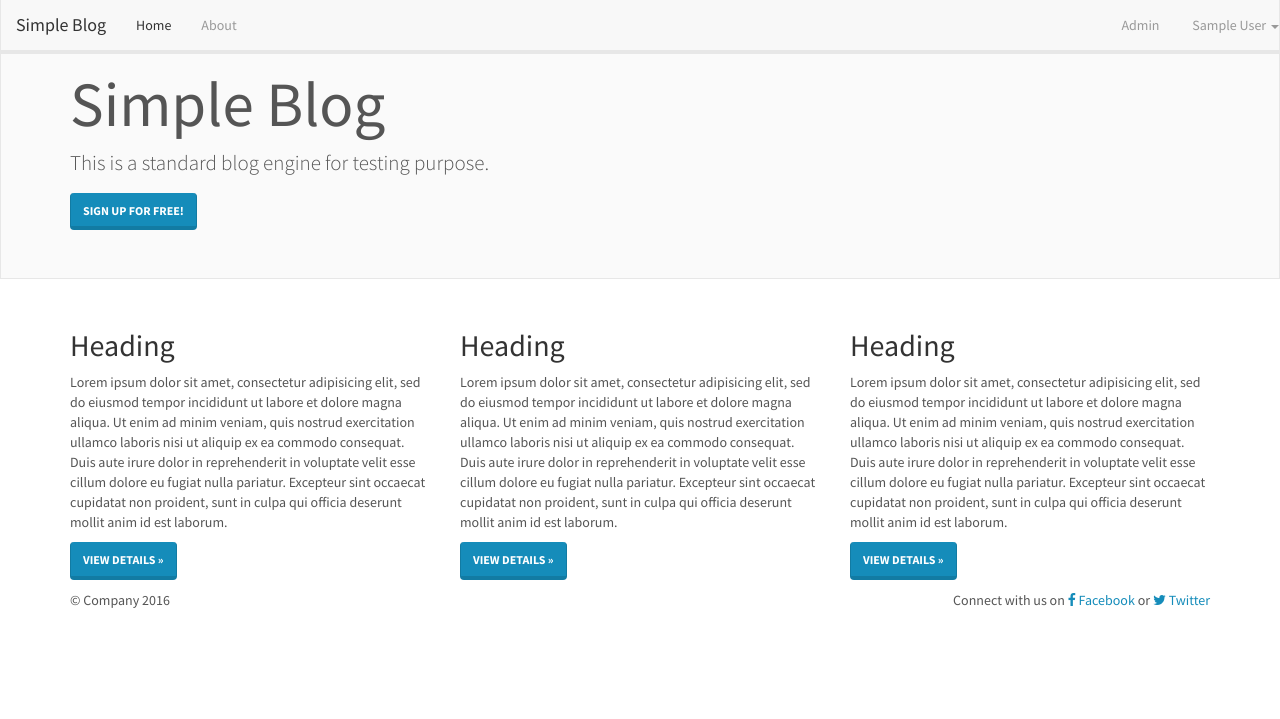
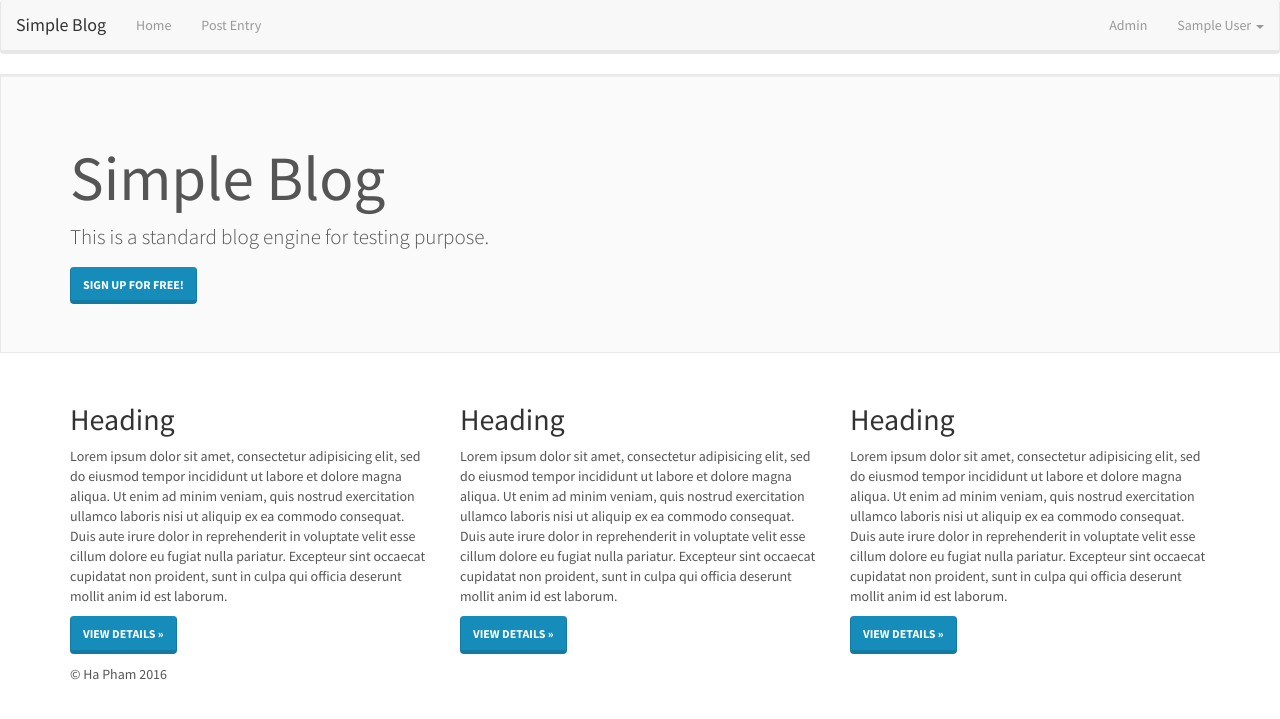
Before and after one commit to zniper/test-blog, a Django app: page / in a window 1280 px wide. Shown: the top 719 px of the page. Run offline with Django 3.2, Linux system fonts and the light colour scheme; the visitor is signed in with stand-in values (Sample User, id 1); parts of the project's set-up code (start-up, migrations or seed data) failed here and were passed over; some libraries are stand-ins or nearby versions.

Commit message:
Add some first form, views for blog entry. Improve the general style.

```diff
--- a/src/accounts/forms.py
+++ b/src/accounts/forms.py
@@ -3,11 +3,10 @@
 from django.contrib.auth.forms import AuthenticationForm
 from django.contrib.auth import get_user_model
 from django import forms
-from django.core.urlresolvers import reverse
 from django.utils.translation import ugettext_lazy as _
 
 from crispy_forms.helper import FormHelper
-from crispy_forms.layout import Layout, Submit, HTML, Field
+from crispy_forms.layout import Layout, Submit, Field
 
 User = get_user_model()
 
--- a/src/blog/urls.py
+++ b/src/blog/urls.py
@@ -2,14 +2,16 @@
 from django.contrib import admin
 from django.conf import settings
 from django.conf.urls.static import static
+
 import accounts.urls
+import content.urls
 from . import views
 
 urlpatterns = [
     url(r'^$', views.HomePage.as_view(), name='home'),
-    url(r'^about/$', views.AboutPage.as_view(), name='about'),
     url(r'^admin/', include(admin.site.urls)),
     url(r'^', include(accounts.urls, namespace='accounts')),
+    url(r'^blog/', include(content.urls, namespace='content')),
 ]
 
 # User-uploaded files like profile pics need to be served in development
--- /dev/null
+++ b/src/content/urls.py
@@ -0,0 +1,9 @@
+from django.conf.urls import url
+
+from . import views
+
+urlpatterns = [
+    url(r'^new-entry/$', views.PostEntryView.as_view(), name='post-entry'),
+    url(r'^entry-(?P<pk>\d+)/$', views.SingleEntryView.as_view(),
+        name='view-entry'),
+]
--- a/src/templates/_navbar.html
+++ b/src/templates/_navbar.html
@@ -1,2 +1,4 @@
 <li {% if active_link == "home" %}class="active"{% endif %}><a href="{% url 'home' %}">Home</a></li>
-<li {% if active_link == "about" %}class="active"{% endif %}><a href="{% url 'about' %}">About</a></li>
+{% if user.is_authenticated %}
+<li {% if active_link == "new-entry" %}class="active"{% endif %}><a href="{% url 'content:post-entry' %}">Post Entry</a></li>
+{% endif %}
--- a/src/templates/base.html
+++ b/src/templates/base.html
@@ -1,7 +1,6 @@
 <!DOCTYPE html>
 <html lang="en">
     {% load staticfiles %}
-    {% load thumbnail %}
 
   <head>
     <meta charset="utf-8">
@@ -34,7 +33,7 @@
   <body>
 
     {% block navbar %}
-    <div class="navbar navbar-default navbar-fixed-top" role="navigation">
+    <div class="navbar navbar-default" role="navigation">
         <div class="navbar-header">
           <button type="button" class="navbar-toggle" data-toggle="collapse" data-target=".navbar-collapse">
             <span class="sr-only">Toggle navigation</span>
@@ -51,7 +50,9 @@
         {% block navbar-menu %}
         <div class="collapse navbar-collapse">
           <ul class="nav navbar-nav">
-            {% block navbar-left %}{% endblock %}
+            {% block navbar-left %}
+              {% include "_navbar.html" %}
+            {% endblock %}
           </ul>
           <ul class="nav navbar-nav navbar-right">
             {% block navbar-right %}
@@ -61,11 +62,9 @@
                 {% endif %}
                 <li class="dropdown">
                   <a href="#" class="dropdown-toggle profile-menu" data-toggle="dropdown">
-			<img src="{% thumbnail user.profile.picture|default:'default_profile.png' 30x30 crop %}" alt="" />
-			{{ user.get_full_name|truncatechars:20 }}
+                    {{ user.get_full_name|default:user.username|truncatechars:20 }}
                     <span class="caret"></span>
                   </a>
-
                   <ul class="dropdown-menu" role="menu">
                     <li><a href="{% url 'accounts:logout' %}">Logout</a></li>
                   </ul>
@@ -95,12 +94,7 @@
 
     {% block container %}
     <div class="container">
-
-      <div class="starter-template">
-        <h1>New Project</h1>
-        <p class="lead">Use this document as a way to quickly start any new project.<br> All you get is this text and a mostly barebones HTML document.</p>
-      </div>
-
+      {% block content %}{% endblock content %}
     </div><!-- /.container -->
     {% endblock container %}
 
@@ -112,12 +106,7 @@
         <div class="footer">
           <div class="row">
             <div class="col-lg-6">
-              <p>&copy; Company {% now 'Y' %}</p>
-          </div>
-          <div class="col-lg-6 text-right">
-            Connect with us on
-            <a href="#"><i class="fa fa-facebook"></i> Facebook</a> or
-            <a href="#"><i class="fa fa-twitter"></i> Twitter</a>
+                <p>&copy; Ha Pham {% now 'Y' %}</p>
             </div>
           </div>
         </div>
--- a/src/templates/home.html
+++ b/src/templates/home.html
@@ -4,10 +4,6 @@
 {% load crispy_forms_tags %}
 
 {% block title %}{{ block.super }}Home{% endblock %}
-
-{% block navbar-left %}
-  {% include "_navbar.html" with active_link="home" %}
-{% endblock %}
 
 {% block navbar-right %}
   {% if not user.is_authenticated %}
```
Also changed, not shown: src/accounts/templates/accounts/auth_base.html (+2 -8 lines), src/content/forms.py (added, +32 -0 lines), src/content/templates/content/entry_detail.html (added, +10 -0 lines), src/content/templates/content/entry_form.html (added, +7 -0 lines), src/content/views.py (+27 -2 lines). Lines whose indentation alone changed are shown as unchanged.
